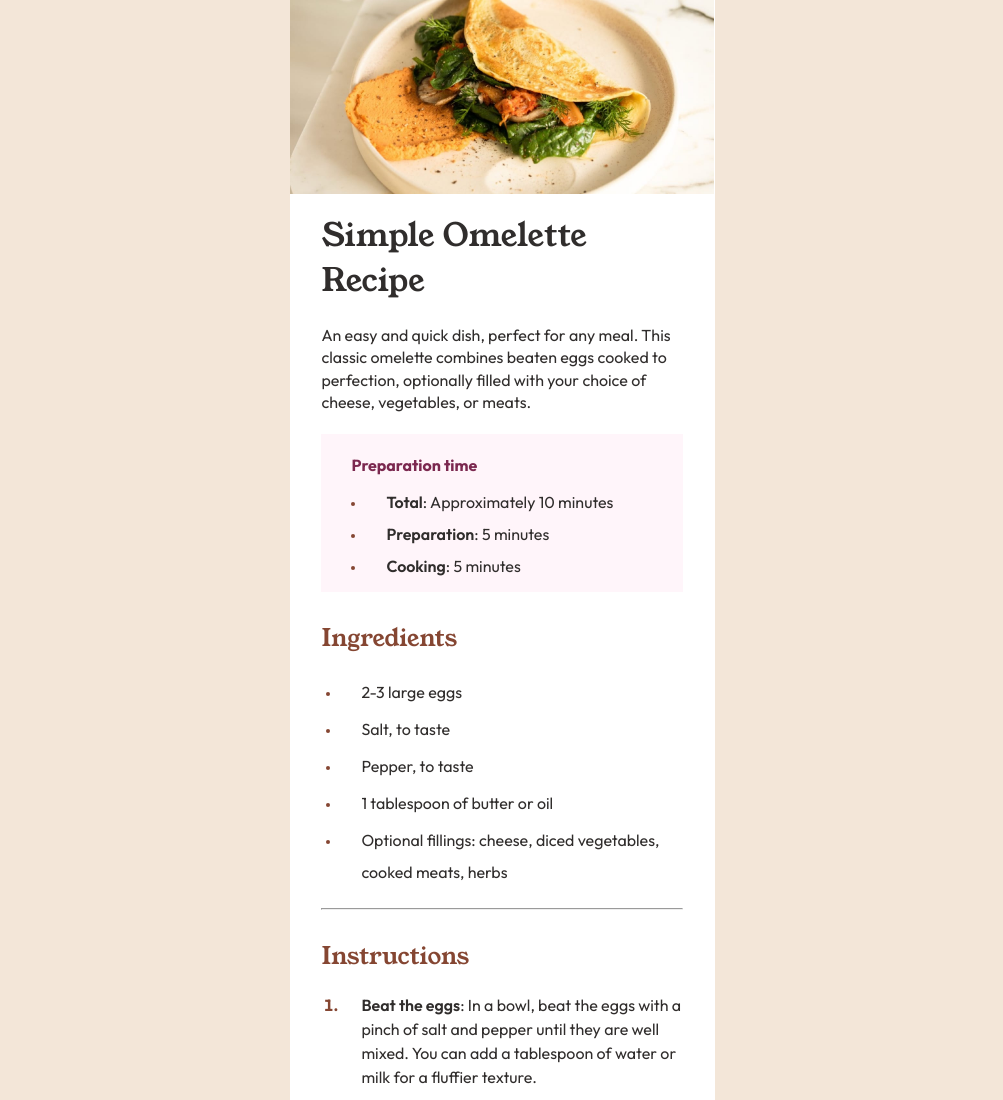
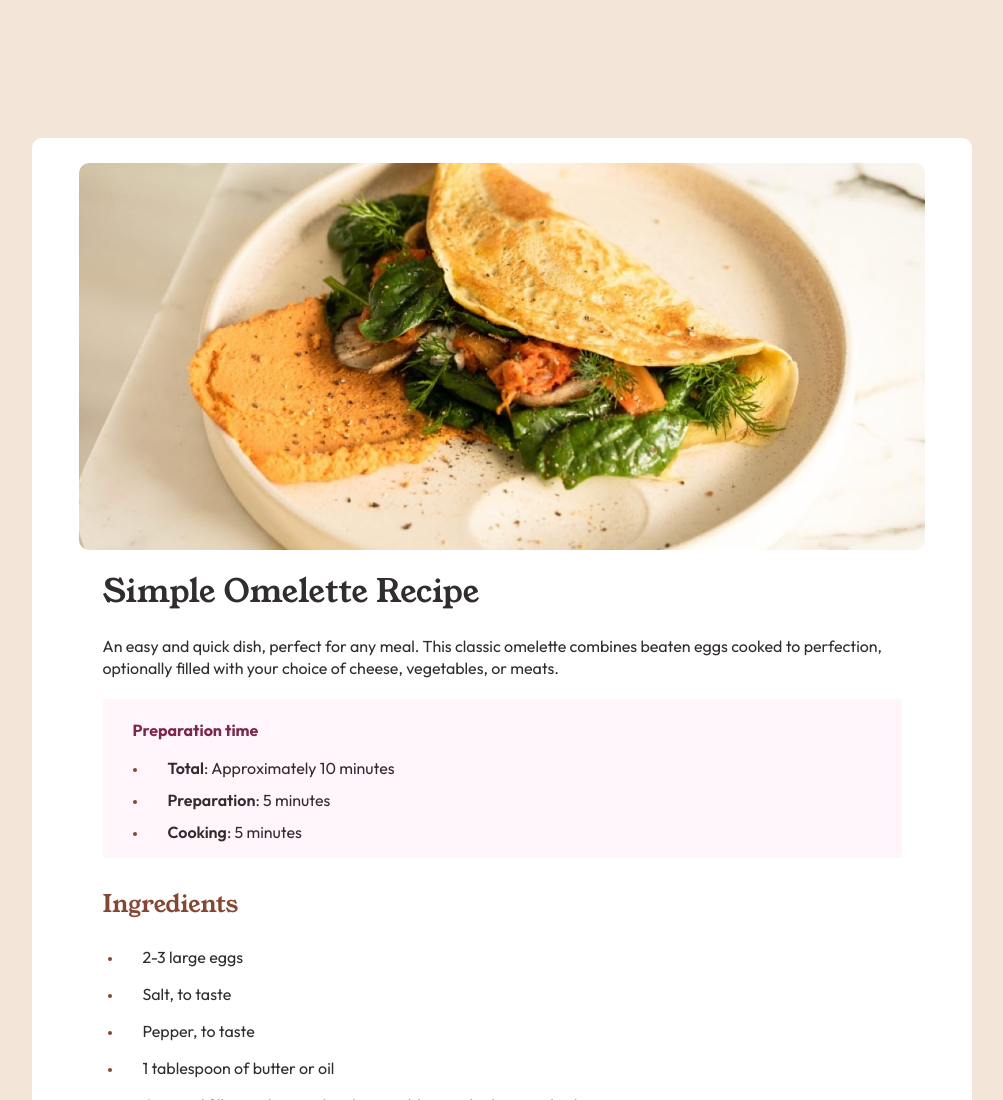
Before and after one commit to jonathansm973/pagina-de-recetas, a plain HTML site: page index.html in a window 1280 px wide. Shown: the top 1100 px of the page, without its empty margins (138-1141 px from the left). Drawn offline with Linux system fonts and the light colour scheme; a web font is replaced by a local one.

Commit message:
Update style.css

```diff
--- a/style.css
+++ b/style.css
@@ -179,3 +179,27 @@ hr{
 /* font-family: "Young Serif", serif;
  font-family: "Outfit", serif;
 */
+
+
+@media(min-width:426px){
+
+
+    body{
+
+        max-width: 75%;
+        padding: 10% 0;
+    }
+    .receta{
+
+        height: fit-content(100vh);
+        border-radius: 10px;
+        margin: 10px;
+        padding: 25px 0;
+
+    }
+    .receta_img{
+
+        max-width: 90%;
+        border-radius: 10px;
+    }
+}
```
